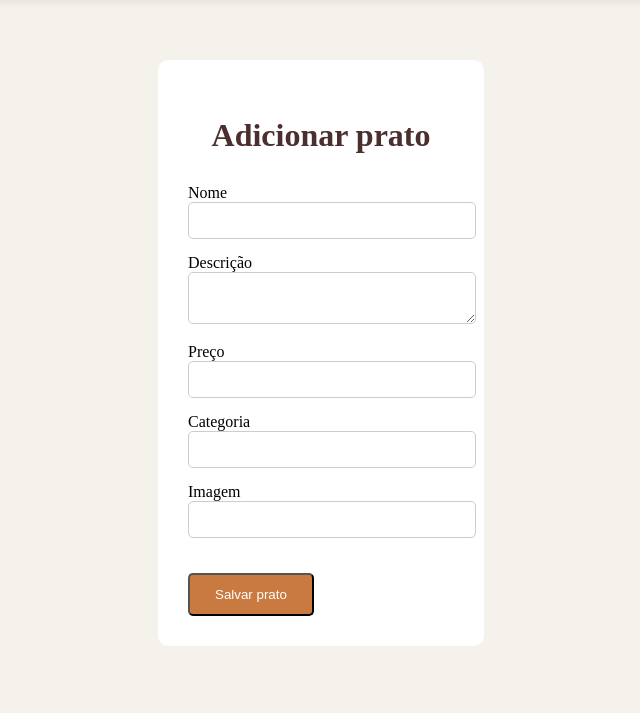
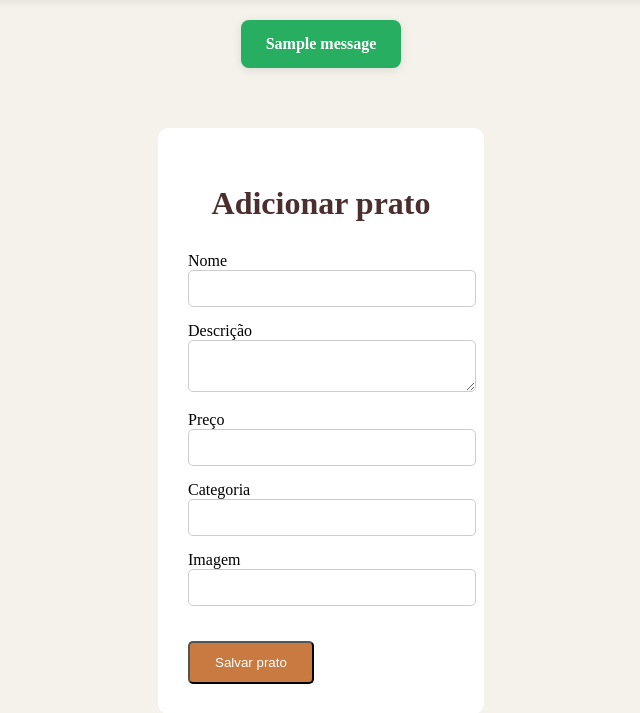
Before and after one commit to gabiihdev/pg-lounge-web-system, a Flask app: page /admin/adicionar-prato in a window 1280 px wide. Shown: the part 120-833 px from the top of the page, without its empty margins (319-959 px from the left). Run offline with Flask 3, Linux system fonts and the light colour scheme; the visitor is signed in with stand-in values (Sample User, id 1); one stand-in notice (Sample message) is shown.

Commit message:
feat: adiciona flash messages no CRUD do cardápio

```diff
--- a/app.py
+++ b/app.py
@@ -1,4 +1,4 @@
-from flask import Flask, render_template, request, redirect, url_for, session
+from flask import Flask, render_template, request, redirect, url_for, session, flash
 import sqlite3
 
 app = Flask(__name__)
@@ -94,7 +94,6 @@ def home():
     feedbacks = get_feedbacks_home()
     return render_template("index.html", feedbacks=feedbacks)
 
-
 @app.route("/cardapio")
 def cardapio():
     pratos = get_pratos()
@@ -110,7 +109,6 @@ def cardapio():
         categorias[categoria].append(prato)
 
     return render_template("cardapio.html", categorias=categorias)
-
 
 @app.route("/contato")
 def contato():
@@ -139,7 +137,6 @@ def feedback():
 
     return render_template("feedback.html")
 
-
 @app.route("/feedbacks")
 def feedbacks():
     feedbacks = get_feedbacks()
@@ -157,10 +154,13 @@ def login():
 
             session["admin"] = True
 
+            flash("Login realizado com sucesso!")
+
             return redirect(url_for("admin"))
 
+        flash("Usuário ou senha inválidos!")
+
     return render_template("login.html")
-
 
 @app.route("/admin")
 def admin():
@@ -209,6 +209,8 @@ def excluir_prato(id):
     conn.commit()
     conn.close()
 
+    flash("Prato excluído com sucesso!")
+
     return redirect(url_for("admin_cardapio"))
 
 @app.route("/admin/adicionar-prato", methods=["GET", "POST"])
@@ -242,6 +244,8 @@ def adicionar_prato():
 
         conn.commit()
         conn.close()
+
+        flash("Prato cadastrado com sucesso!")
 
         return redirect(url_for("admin_cardapio"))
 
@@ -284,6 +288,8 @@ def editar_prato(id):
         conn.commit()
         conn.close()
 
+        flash("Prato atualizado com sucesso!")
+
         return redirect(url_for("admin_cardapio"))
 
     cursor.execute("""
--- a/static/style.css
+++ b/static/style.css
@@ -488,6 +488,22 @@ h2 {
     background-color: #962d22;
 }
 
+.flash-container {
+    width: 100%;
+    display: flex;
+    justify-content: center;
+    margin-top: 20px;
+}
+
+.flash-message {
+    background-color: #27ae60;
+    color: white;
+    padding: 15px 25px;
+    border-radius: 8px;
+    font-weight: bold;
+    box-shadow: 0 2px 10px rgba(0,0,0,0.1);
+}
+
 .footer {
     background-color: #4b2e2e;
     color: white;
--- a/templates/base.html
+++ b/templates/base.html
@@ -22,6 +22,22 @@
         </div>
     </nav>
 
+    {% with mensagens = get_flashed_messages() %}
+    {% if mensagens %}
+
+    <div class="flash-container">
+
+        {% for mensagem in mensagens %}
+        <div class="flash-message">
+            {{ mensagem }}
+        </div>
+        {% endfor %}
+
+    </div>
+
+    {% endif %}
+    {% endwith %}
+
     <div class="container">
         {% block content %}{% endblock %}
     </div>
@@ -30,7 +46,7 @@
         <p>© 2026 PG Lounge - Todos os direitos reservados</p>
     </footer>
 
-        <script>
+    <script>
         lucide.createIcons();
     </script>
 
```
